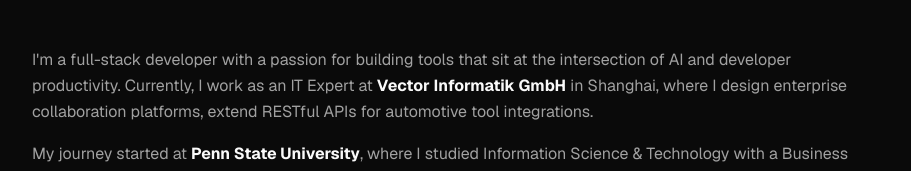
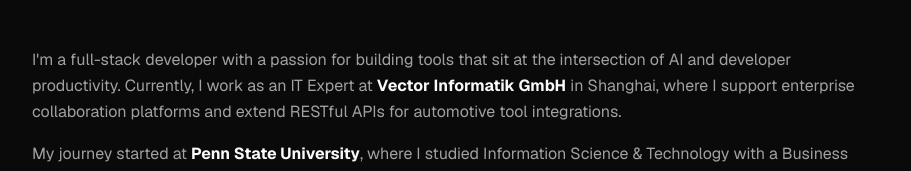
Before and after one commit to zhijiewong/zhijiewang, a Next.js app: page /about in a window 1280 px wide. Shown: the part 206-377 px from the top of the page, without its empty margins (184-1095 px from the left). Built offline with nearby package versions, Linux system fonts and the light colour scheme.

Commit message:
Change design to support in about page

```diff
--- a/app/about/page.tsx
+++ b/app/about/page.tsx
@@ -34,7 +34,7 @@ export default function AboutPage() {
             I&apos;m a full-stack developer with a passion for building tools that sit
             at the intersection of AI and developer productivity. Currently, I work as
             an IT Expert at <strong className="text-foreground">Vector Informatik GmbH</strong> in
-            Shanghai, where I design enterprise collaboration platforms, extend
+            Shanghai, where I support enterprise collaboration platforms and extend
             RESTful APIs for automotive tool integrations.
           </p>
           <p>
```
